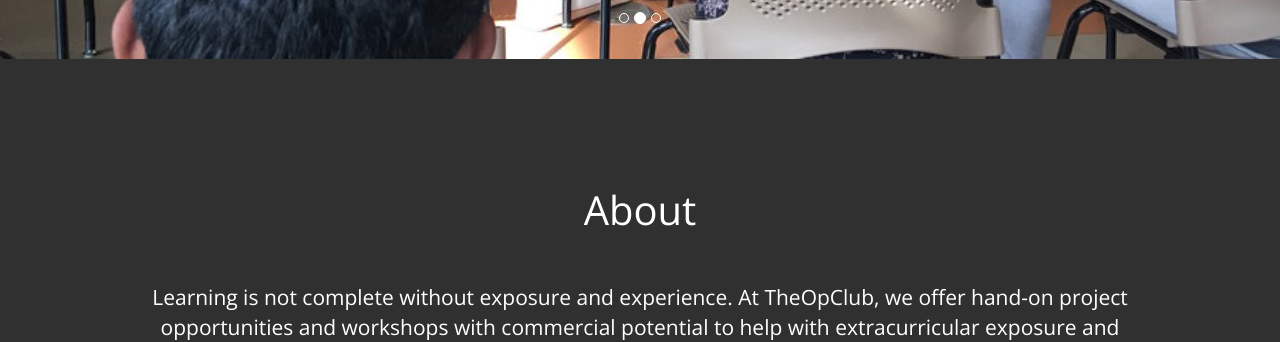
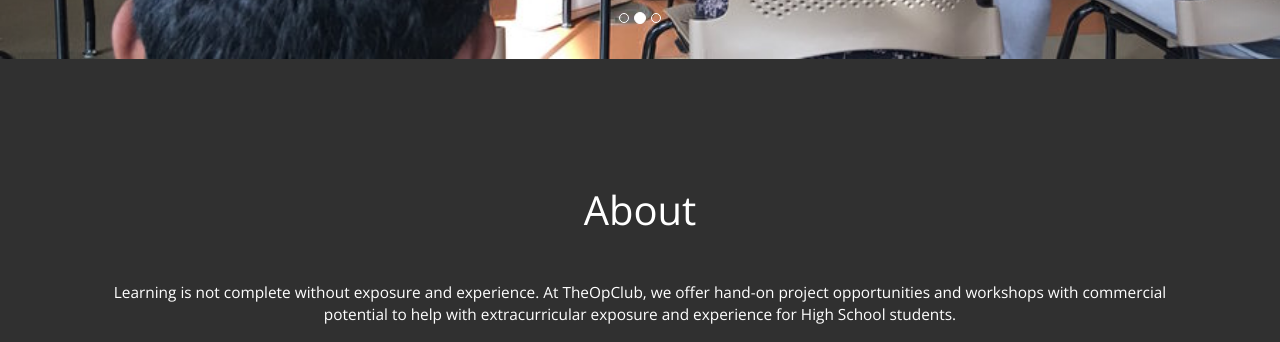
Before and after one commit to theOpportunitiesClub/theopportunitiesclub.github.io, a plain HTML site: page index.html in a window 1280 px wide. Shown: the part 612-954 px from the top of the page. Drawn offline with nearby package versions, Linux system fonts and the light colour scheme.

Commit message:
Some more formatting

```diff
--- a/css/templatemo-style.css
+++ b/css/templatemo-style.css
@@ -233,7 +233,7 @@
 		font-size: 150%;
 	}
 
-#about p .col-xs-12
+#about .col-xs-12 p
 	{
 		padding: 0px 10px 0px 10px;
 		font-size: 110%
```
